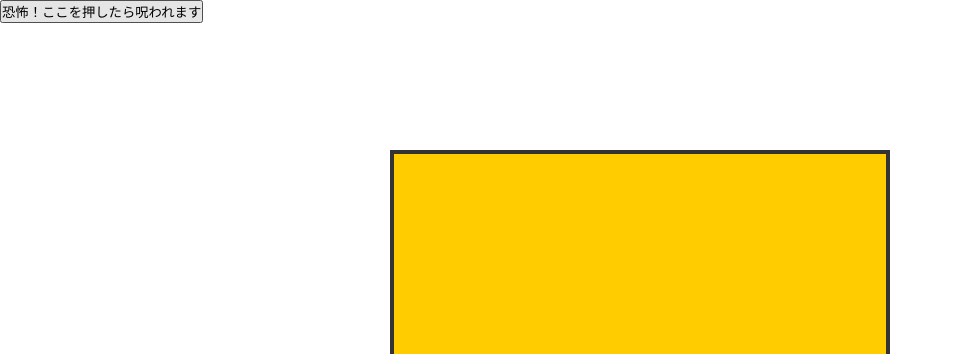
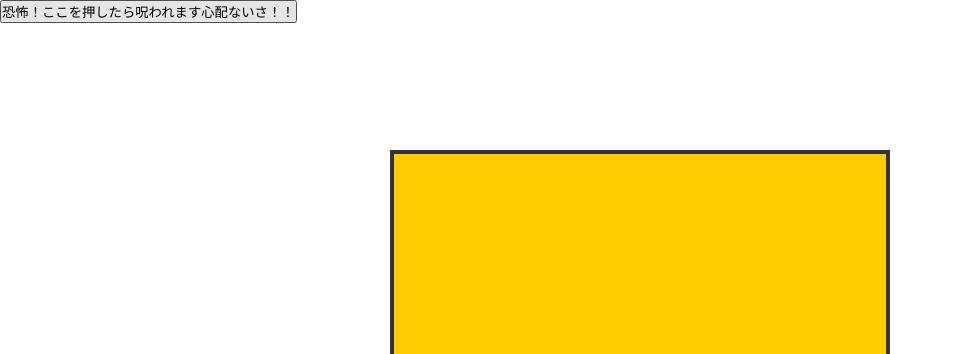
Before and after one commit to s-wakabayashi/bootcamp-pair4, a plain HTML site: page index.html in a window 1280 px wide. Shown: the top 354 px of the page, without its empty margins (0-953 px from the left). Drawn offline with Linux system fonts and the light colour scheme.

Commit message:
心配ないさ！！

```diff
--- a/index.html
+++ b/index.html
@@ -38,7 +38,7 @@ p{
   color: #996600;
 }
 </style>
-<button>恐怖！ここを押したら呪われます</button>
+<button>恐怖！ここを押したら呪われます心配ないさ！！</button>
 <div class="box">
   <p>camp Git</p>
 </div>
```
